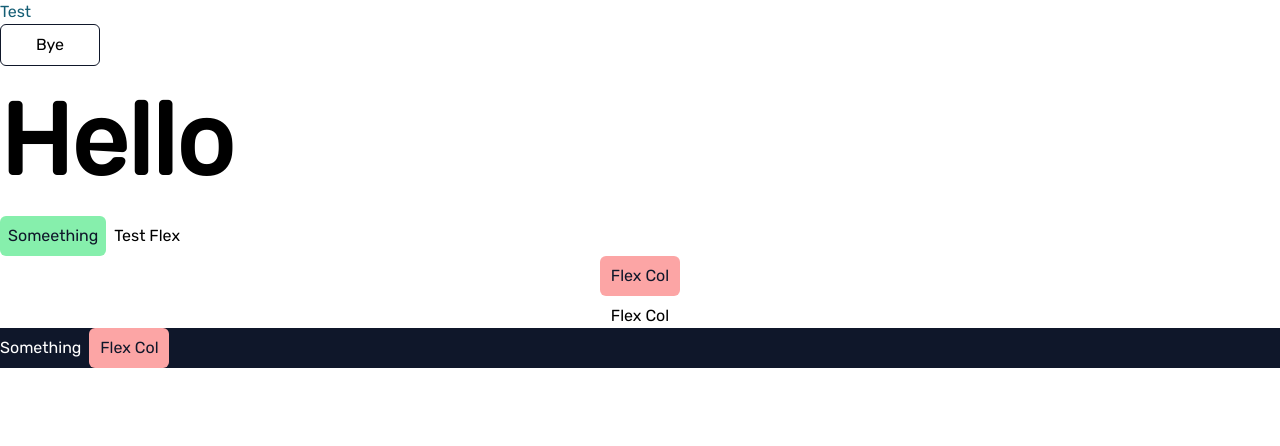
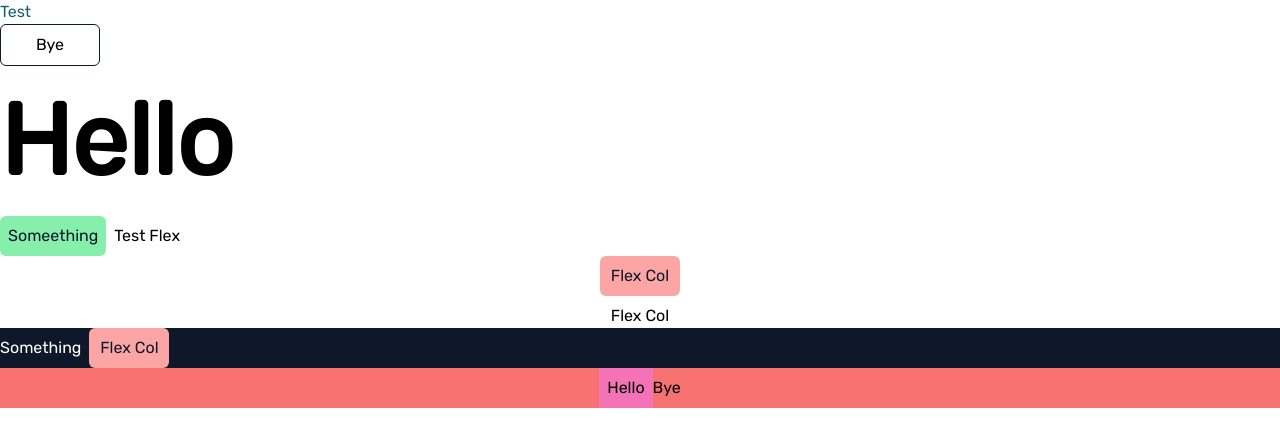
Before and after one commit to VahapCanDongel/next-js-boilerplate-with-custom-ready-components, a Next.js app: page / in a window 1280 px wide. Shown: the top 446 px of the page. Built offline with nearby package versions, Linux system fonts and the light colour scheme.

Commit message:
multiple props can be passed and they're checked. Use Container.js as guide

```diff
--- /dev/null
+++ b/components/Container.js
@@ -0,0 +1,33 @@
+export default function Container(props) {
+  const classNames = ["flex"];
+
+  if (props.flexRow) {
+    classNames.push("flex-row");
+  }
+
+  if (props.flexCol) {
+    classNames.push("flex-col");
+  }
+
+  if (props.allCenter) {
+    classNames.push("justify-center");
+    classNames.push("items-center");
+  }
+
+  if (props.horizontalCenter) {
+    classNames.push("items-center");
+  }
+
+  if (props.verticalCenter) {
+    classNames.push("justify-center");
+  }
+
+  if (props.fullWidth) {
+    classNames.push("w-full");
+  }
+  if (props.className) {
+    classNames.push(props.className);
+  }
+
+  return <div className={classNames.join(" ")}>{props.children}</div>;
+}
--- a/pages/index.js
+++ b/pages/index.js
@@ -4,6 +4,7 @@ import MainTitle from "@/components/MainTitle";
 import FlexCol from "@/components/FlexCol";
 import FullWidthContainer from "@/components/FullWidthContainer";
 import FullContainer from "@/components/FullContainer";
+import Container from "@/components/Container";
 export default function Home() {
   return (
     <div>
@@ -30,6 +31,11 @@ export default function Home() {
           <Button negative>Flex Col</Button>
         </FlexRow>
       </FullContainer>
+
+      <Container allCenter flexRow fullWidth fullHeight className="bg-red-400">
+        <div className="bg-pink-400 p-2">Hello</div>
+        <div>Bye</div>
+      </Container>
     </div>
   );
 }
```
